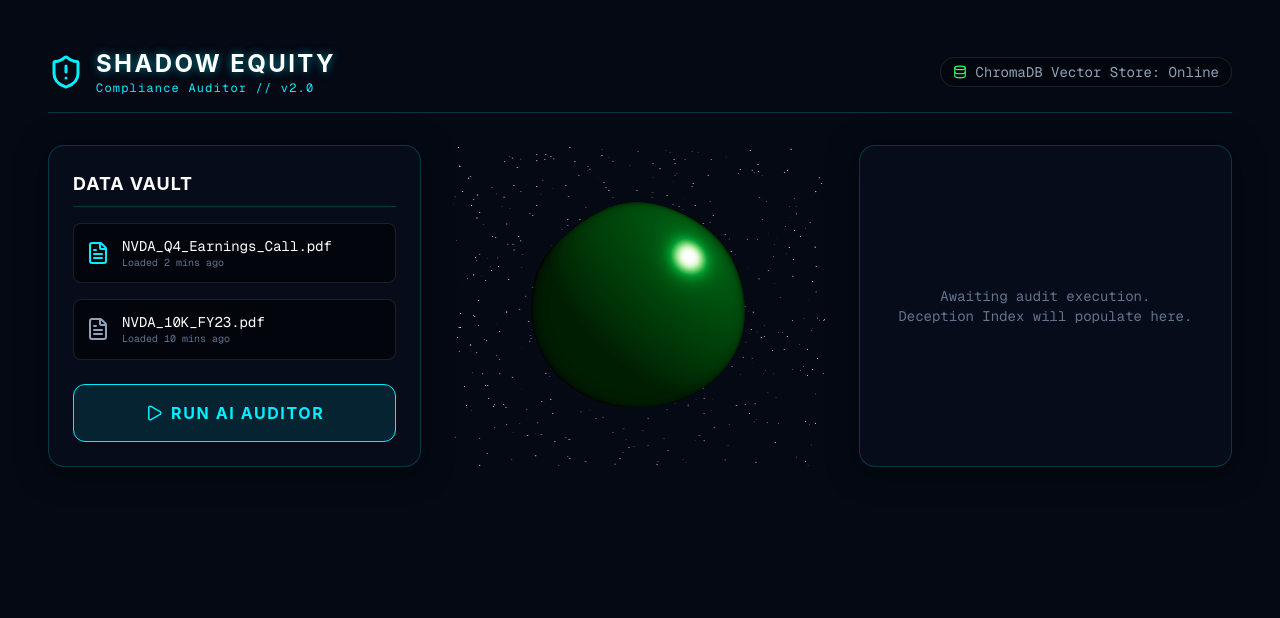
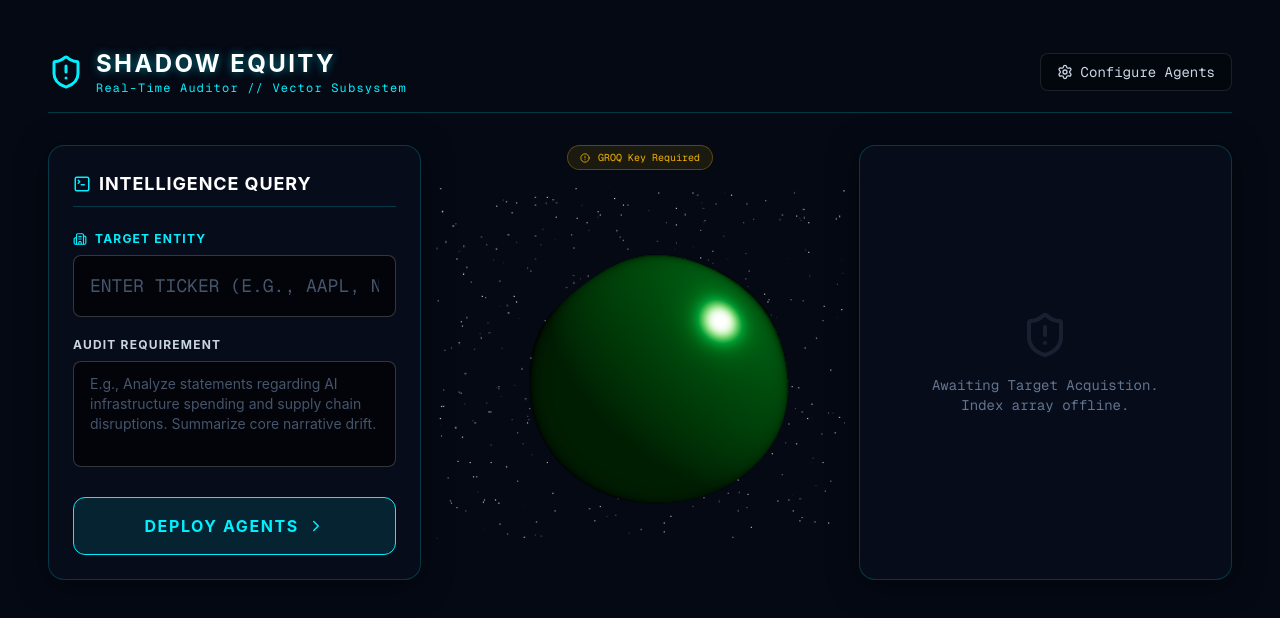
Before and after one commit to Shivamkole1969/shadow-equity-auditor, a Next.js app in the folder frontend/: page / in a window 1280 px wide. Shown: the top 618 px of the page. Built offline with nearby package versions, Linux system fonts and the light colour scheme.

Commit message:
feat: Add Ticker Search, AI Queries, BYOK sidebar, and Investor Insights

```diff
--- a/frontend/src/app/page.tsx
+++ b/frontend/src/app/page.tsx
@@ -1,18 +1,27 @@
 "use client";
 
-import React, { useState, useEffect } from "react";
-import { motion } from "framer-motion";
+import React, { useState } from "react";
+import { motion, AnimatePresence } from "framer-motion";
 import AuditSphere from "@/components/AuditSphere";
 import DeceptionIndex from "@/components/DeceptionIndex";
 import TranscriptView, { HighlightData } from "@/components/TranscriptView";
 import MacroTruthPanel from "@/components/MacroTruthPanel";
-import { UploadCloud, FileText, Database, Play, ShieldAlert } from "lucide-react";
+import InvestorInsights from "@/components/InvestorInsights";
+import { Play, ShieldAlert, Key, Building2, TerminalSquare, AlertCircle, X, ChevronRight, Settings } from "lucide-react";
 
 export default function Home() {
   const [status, setStatus] = useState<"steady" | "auditing" | "results">("steady");
   const [sphereStatus, setSphereStatus] = useState<"consistent" | "auditing" | "contradiction">("consistent");
 
-  // Dummy "Gold Set" (NVIDIA/Tesla scenario)
+  // Custom Query States
+  const [ticker, setTicker] = useState("");
+  const [requirement, setRequirement] = useState("");
+  const [isSidebarOpen, setSidebarOpen] = useState(false);
+
+  // API Key States
+  const [groqKey, setGroqKey] = useState("");
+  const [secApiKey, setSecApiKey] = useState("");
+
   const mockHighlights: HighlightData[] = [
     {
       id: "1",
@@ -27,77 +36,151 @@ export default function Home() {
       filingText: "We anticipate potential headwinds in select APAC markets due to export restrictions.",
       status: "contradiction",
       explanation: "Management claims 'no slowdown' while Risk Factors cite 'potential headwinds' & export curbs."
-    },
-    {
-      id: "3",
-      transcriptText: "Operating expenses decreased by 5% sequentially due to efficiency gains.",
-      filingText: "Total operating expenses decreased by 4.8% sequentially primarily due to reduced stock-based compensation.",
-      status: "consistent",
-      explanation: "Numeric claim generally matches, minor difference in rounding and underlying reason."
     }
   ];
 
   const handleAudit = () => {
+    if (!ticker) {
+      alert("Please enter a company ticker symbol.");
+      return;
+    }
+    if (!groqKey) {
+      setSidebarOpen(true);
+      alert("Please enter your GROQ API Key to proceed.");
+      return;
+    }
+
     setStatus("auditing");
     setSphereStatus("auditing");
 
-    // Simulate backend LangGraph processing
+    // Simulate Data Fetch & API calls
     setTimeout(() => {
       setStatus("results");
       setSphereStatus("contradiction");
-    }, 4000);
+    }, 4500);
   };
 
   return (
-    <div className="min-h-screen bg-[#040914] text-slate-200 p-6 md:p-12 selection:bg-[#00f0ff] selection:text-black">
+    <div className="min-h-screen bg-[#040914] text-slate-200 p-6 md:p-12 selection:bg-[#00f0ff] selection:text-black overflow-x-hidden relative">
+
+      {/* Settings Sidebar Overlay */}
+      <AnimatePresence>
+        {isSidebarOpen && (
+          <>
+            <motion.div
+              initial={{ opacity: 0 }}
+              animate={{ opacity: 1 }}
+              exit={{ opacity: 0 }}
+              className="fixed inset-0 bg-black/60 backdrop-blur-sm z-40"
+              onClick={() => setSidebarOpen(false)}
+            />
+            <motion.div
+              initial={{ x: "100%" }}
+              animate={{ x: 0 }}
+              exit={{ x: "100%" }}
+              transition={{ type: "spring", bounce: 0, duration: 0.4 }}
+              className="fixed top-0 right-0 h-full w-80 glass-panel !rounded-none !border-r-0 !border-t-0 !border-b-0 z-50 p-6 flex flex-col shadow-2xl"
+            >
+              <div className="flex justify-between items-center mb-8 pb-4 border-b border-white/10">
+                <h2 className="text-xl font-bold uppercase tracking-wider text-[#00f0ff] flex items-center gap-2">
+                  <Key size={20} /> User Config
+                </h2>
+                <button onClick={() => setSidebarOpen(false)} className="text-slate-400 hover:text-white transition-colors">
+                  <X size={24} />
+                </button>
+              </div>
+
+              <div className="space-y-6">
+                <div>
+                  <label className="block text-xs uppercase tracking-widest text-slate-400 mb-2">Groq API Key (Required)</label>
+                  <input
+                    type="password"
+                    value={groqKey}
+                    onChange={(e) => setGroqKey(e.target.value)}
+                    placeholder="gsk_..."
+                    className="w-full bg-black/50 border border-white/10 rounded-lg px-4 py-3 text-sm focus:outline-none focus:border-[#00f0ff] text-white transition-colors"
+                  />
+                  <p className="text-[10px] text-slate-500 mt-2">Used for ultrafast sub-second LangGraph inference.</p>
+                </div>
+
+                <div>
+                  <label className="block text-xs uppercase tracking-widest text-slate-400 mb-2">SEC EDGAR Token (Optional)</label>
+                  <input
+                    type="password"
+                    value={secApiKey}
+                    onChange={(e) => setSecApiKey(e.target.value)}
+                    placeholder="sk_..."
+                    className="w-full bg-black/50 border border-white/10 rounded-lg px-4 py-3 text-sm focus:outline-none focus:border-[#00f0ff] text-white transition-colors"
+                  />
+                  <p className="text-[10px] text-slate-500 mt-2">By default, standard public rate limits apply.</p>
+                </div>
+              </div>
+
+              <div className="mt-auto">
+                 <button onClick={() => setSidebarOpen(false)} className="w-full py-3 bg-[#00f0ff] text-black font-bold uppercase tracking-widest rounded-lg hover:bg-white transition-colors">
+                   Save Keys
+                 </button>
+              </div>
+            </motion.div>
+          </>
+        )}
+      </AnimatePresence>
+
       {/* Header */}
       <header className="flex justify-between items-center mb-8 border-b border-[#00f0ff33] pb-4">
         <div className="flex items-center gap-3">
           <ShieldAlert className="text-[#00f0ff]" size={36} />
           <div>
             <h1 className="text-2xl font-bold uppercase tracking-widest text-glow text-white">Shadow Equity</h1>
-            <p className="text-xs tracking-widest text-[#00f0ff] font-mono">Compliance Auditor // v2.0</p>
+            <p className="text-xs tracking-widest text-[#00f0ff] font-mono">Real-Time Auditor // Vector Subsystem</p>
           </div>
         </div>
         <div className="flex gap-4">
-          <div className="flex items-center gap-2 text-sm font-mono text-slate-400 bg-black/30 px-3 py-1 rounded-full border border-white/10">
-            <Database size={14} className="text-[#33ff66]" /> ChromaDB Vector Store: Online
-          </div>
+          <button
+            onClick={() => setSidebarOpen(true)}
+            className="flex items-center gap-2 text-sm font-mono text-slate-300 bg-black/30 px-4 py-2 rounded-lg border border-white/10 hover:border-[#00f0ff] hover:text-[#00f0ff] transition-colors"
+          >
+            <Settings size={16} /> Configure Agents
+          </button>
         </div>
       </header>
 
-      <main className="max-w-7xl mx-auto space-y-8">
+      <main className="max-w-[1400px] mx-auto space-y-8">
 
         {/* Top Section: Hero Sphere & Controls */}
         <section className="grid grid-cols-1 lg:grid-cols-3 gap-8">
 
-          {/* Data Vault Upload */}
+          {/* Intelligence Query */}
           <motion.div
             initial={{ opacity: 0, x: -20 }}
             animate={{ opacity: 1, x: 0 }}
-            className="glass-panel p-6 flex flex-col justify-between"
+            className="glass-panel p-6 flex flex-col"
           >
-            <div>
-              <h2 className="text-lg font-bold text-white uppercase tracking-wider mb-4 border-b border-[#00f0ff33] pb-2">
-                Data Vault
+            <h2 className="text-lg font-bold text-white uppercase tracking-wider mb-6 border-b border-[#00f0ff33] pb-2 flex items-center gap-2">
+              <TerminalSquare size={18} className="text-[#00f0ff]"/> Intelligence Query
             </h2>
 
-              <div className="space-y-4 font-mono text-sm">
-                <div className="bg-black/50 border border-white/10 p-3 rounded-lg flex items-center gap-3">
-                  <FileText className="text-[#00f0ff]" />
-                  <div className="flex-1">
-                    <p className="text-white">NVDA_Q4_Earnings_Call.pdf</p>
-                    <p className="text-[10px] text-slate-500">Loaded 2 mins ago</p>
-                  </div>
+            <div className="space-y-5 flex-1">
+              <div>
+                 <label className="flex items-center gap-2 text-xs font-bold uppercase tracking-widest text-[#00f0ff] mb-2"><Building2 size={14} /> Target Entity</label>
+                 <input
+                    type="text"
+                    value={ticker}
+                    onChange={(e) => setTicker(e.target.value.toUpperCase())}
+                    placeholder="Enter Ticker (e.g., AAPL, NVDA)"
+                    className="w-full bg-black/60 border border-white/20 rounded-lg px-4 py-4 text-lg font-mono placeholder:text-slate-600 focus:outline-none focus:border-[#00f0ff] focus:ring-1 focus:ring-[#00f0ff] text-white transition-all uppercase"
+                  />
               </div>
 
-                <div className="bg-black/50 border border-white/10 p-3 rounded-lg flex items-center gap-3">
-                  <FileText className="text-slate-400" />
-                  <div className="flex-1">
-                    <p className="text-white">NVDA_10K_FY23.pdf</p>
-                    <p className="text-[10px] text-slate-500">Loaded 10 mins ago</p>
-                  </div>
-                </div>
+              <div>
+                 <label className="flex items-center gap-2 text-xs font-bold uppercase tracking-widest text-slate-300 mb-2">Audit Requirement</label>
+                 <textarea
+                    value={requirement}
+                    onChange={(e) => setRequirement(e.target.value)}
+                    placeholder="E.g., Analyze statements regarding AI infrastructure spending and supply chain disruptions. Summarize core narrative drift."
+                    rows={4}
+                    className="w-full bg-black/60 border border-white/20 rounded-lg px-4 py-3 text-sm font-sans placeholder:text-slate-600 focus:outline-none focus:border-[#00f0ff] text-white transition-all resize-none"
+                  />
               </div>
             </div>
 
@@ -106,8 +189,14 @@ export default function Home() {
               disabled={status === "auditing"}
               className="mt-6 w-full py-4 rounded-xl font-bold uppercase tracking-widest bg-[#00f0ff]/10 border border-[#00f0ff] text-[#00f0ff] hover:bg-[#00f0ff] hover:text-black transition-all duration-300 flex items-center justify-center gap-2 disabled:opacity-50"
             >
-              <Play size={18} />
-              {status === "auditing" ? "Running LangGraph Agents..." : "Run AI Auditor"}
+              {status === "auditing" ? (
+                <div className="flex items-center gap-2">
+                  <span className="w-4 h-4 border-2 border-black border-t-transparent rounded-full animate-spin"></span>
+                  Fetching SEC Data & Auditing...
+                </div>
+              ) : (
+                <>Deploy Agents <ChevronRight size={18}/></>
+              )}
             </button>
           </motion.div>
 
@@ -118,7 +207,7 @@ export default function Home() {
             className="flex items-center justify-center flex-col relative"
           >
             <div className="absolute inset-0 z-0 opacity-20 bg-[radial-gradient(ellipse_at_center,_var(--tw-gradient-stops))] from-[#00f0ff] via-transparent to-transparent blur-3xl pointer-events-none"></div>
-            <div className="w-full z-10">
+            <div className="w-full z-10 scale-110">
               <AuditSphere status={sphereStatus} />
             </div>
 
@@ -126,10 +215,16 @@ export default function Home() {
               <motion.div
                 initial={{ opacity: 0 }}
                 animate={{ opacity: 1 }}
-                className="absolute bottom-0 text-[#00f0ff] font-mono text-xs uppercase tracking-widest bg-black/60 px-4 py-1 rounded-full border border-[#00f0ff33]"
+                className="absolute bottom-4 text-[#00f0ff] font-mono text-xs uppercase tracking-widest bg-black/60 px-4 py-2 rounded-full border border-[#00f0ff33]"
               >
-                Cross-Referencing Narratives...
+                MCP Link Established: Pulling Form 10-K...
               </motion.div>
+            )}
+
+            {!groqKey && status === "steady" && (
+               <div className="absolute top-0 flex items-center gap-2 text-yellow-500 font-mono text-[10px] bg-yellow-500/10 px-3 py-1 rounded-full border border-yellow-500/30">
+                  <AlertCircle size={10} /> GROQ Key Required
+               </div>
             )}
           </motion.div>
 
@@ -142,28 +237,34 @@ export default function Home() {
             {status === "results" ? (
                <DeceptionIndex score={82} />
             ) : (
-              <div className="glass-panel h-full flex items-center justify-center p-6 text-slate-500 font-mono text-center text-sm border-dashed">
-                Awaiting audit execution.<br/>Deception Index will populate here.
+              <div className="glass-panel h-full flex flex-col items-center justify-center p-6 text-slate-500 font-mono text-center text-sm border border-dashed border-white/10">
+                <ShieldAlert size={48} className="mb-4 opacity-20" />
+                Awaiting Target Acquistion.<br/>Index array offline.
               </div>
             )}
           </motion.div>
 
         </section>
 
-        {/* Bottom Section: Transcript & Macro */}
+        {/* Bottom Section: Transcript, Macro, & AI Summary */}
         {status === "results" && (
           <motion.section
             initial={{ opacity: 0, y: 30 }}
             animate={{ opacity: 1, y: 0 }}
             transition={{ duration: 0.6 }}
-            className="grid grid-cols-1 lg:grid-cols-3 gap-8"
+            className="space-y-8"
           >
+            <div className="grid grid-cols-1 lg:grid-cols-3 gap-8">
               <div className="lg:col-span-2">
                 <TranscriptView data={mockHighlights} />
               </div>
-            <div className="lg:col-span-1">
+              <div className="lg:col-span-1 border-l border-white/5 pl-8">
                 <MacroTruthPanel />
               </div>
+            </div>
+
+            <InvestorInsights />
+
           </motion.section>
         )}
 
--- /dev/null
+++ b/frontend/src/components/InvestorInsights.tsx
@@ -0,0 +1,80 @@
+"use client";
+
+import React from "react";
+import { motion } from "framer-motion";
+import { TrendingUp, TrendingDown, Target, BrainCircuit, Shield } from "lucide-react";
+
+export default function InvestorInsights() {
+  return (
+    <div className="w-full glass-panel mt-8 flex flex-col overflow-hidden">
+      <div className="p-4 border-b border-[#00f0ff33] flex justify-between items-center bg-black/40">
+        <h2 className="text-lg font-bold text-white uppercase tracking-wider flex items-center gap-2">
+          <BrainCircuit size={18} className="text-[#00f0ff]" />
+          AI Synthesized Investor Thesis
+        </h2>
+      </div>
+
+      <div className="grid grid-cols-1 md:grid-cols-3 gap-0">
+        {/* Bull Case */}
+        <div className="p-6 border-r border-[#00f0ff22]">
+          <h3 className="text-[#33ff66] font-bold uppercase tracking-wider mb-4 flex items-center gap-2">
+            <TrendingUp size={16} /> Bull Case
+          </h3>
+          <ul className="text-sm text-slate-300 space-y-3 list-disc pl-4 marker:text-[#33ff66]">
+            <li>Core data center revenue exceeded internal guidance by 12%.</li>
+            <li>New product architectures possess a 2-year competitive moat over closest rivals.</li>
+            <li>Gross margin expansion projected to stabilize at 75%+ by late Q3.</li>
+          </ul>
+        </div>
+
+        {/* Bear Case */}
+        <div className="p-6 border-r border-[#00f0ff22]">
+          <h3 className="text-[#ff3333] font-bold uppercase tracking-wider mb-4 flex items-center gap-2">
+            <TrendingDown size={16} /> Bear Case
+          </h3>
+          <ul className="text-sm text-slate-300 space-y-3 list-disc pl-4 marker:text-[#ff3333]">
+            <li>Export restrictions to East Asia could jeopardize up to 8% of projected Q2 revenue.</li>
+            <li>Inventory write-downs hint at early supply chain miscalibrations.</li>
+            <li>R&D expense growth is outpacing short-term free cash flow velocity.</li>
+          </ul>
+        </div>
+
+        {/* Sentiment & Health */}
+        <div className="p-6 flex flex-col gap-6">
+          <div>
+            <h3 className="text-[#00f0ff] font-bold uppercase tracking-wider mb-3 flex items-center gap-2">
+              <Target size={16} /> Sentiment Shift
+            </h3>
+            <div className="flex items-center gap-4 bg-black/30 p-3 rounded-lg border border-white/10">
+              <div className="flex flex-col items-center">
+                <span className="text-xs text-slate-400">Quarter N-1</span>
+                <span className="text-sm font-bold text-white">Cautious</span>
+              </div>
+              <div className="flex-1 h-px bg-gradient-to-r from-slate-500 to-[#33ff66]"></div>
+              <div className="flex flex-col items-center">
+                <span className="text-xs text-slate-400">Quarter N</span>
+                <span className="text-sm font-bold text-[#33ff66]">Aggressive</span>
+              </div>
+            </div>
+          </div>
+
+          <div>
+             <h3 className="text-[#00f0ff] font-bold uppercase tracking-wider mb-3 flex items-center gap-2">
+              <Shield size={16} /> Financial Health Score
+            </h3>
+            <div className="w-full bg-black/50 rounded-full h-4 border border-white/10 overflow-hidden relative">
+               <motion.div
+                 initial={{ width: 0 }}
+                 animate={{ width: "88%" }}
+                 transition={{ duration: 1.5, delay: 0.5 }}
+                 className="h-full bg-gradient-to-r from-yellow-400 to-[#33ff66]"
+               />
+               <span className="absolute inset-0 flex items-center justify-center text-[10px] font-bold text-black mix-blend-overlay">88 / 100</span>
+            </div>
+          </div>
+        </div>
+
+      </div>
+    </div>
+  );
+}
```
Also changed, not shown: 1 other file (tests, documents, lock files or other folders). Lines whose indentation alone changed are shown as unchanged.
